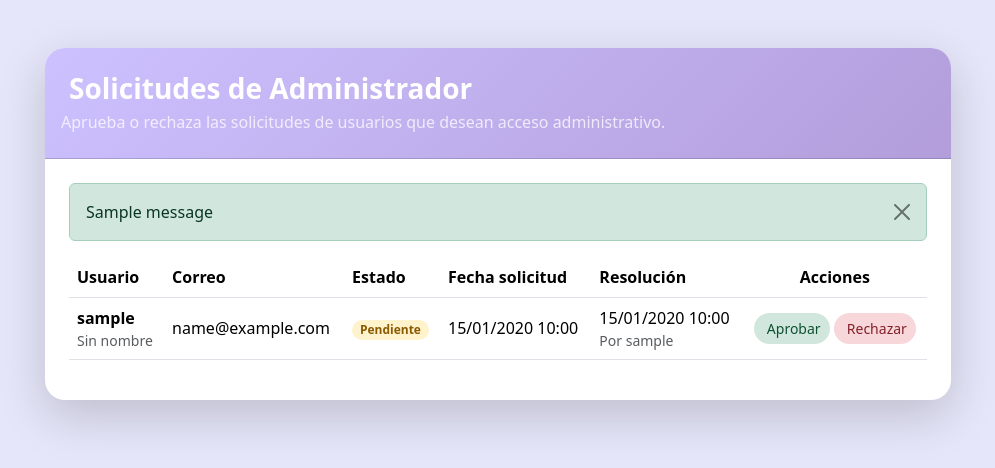
After one commit to Salome0119/Tema_Foro, a Django app: template inventario_django/dcrm/website/templates/solicitudes_admin.html in a window 1280 px wide. The commit adds this page. Shown: the top 468 px of the page, without its empty margins (142-1137 px from the left). Run offline with Django 5.2, Linux system fonts and the light colour scheme; the template is opened without the code that fills it: most values are stand-ins (such as "Sample title", 1, 10 or a date in 2020); one stand-in notice (Sample message) is shown; some libraries are stand-ins or nearby versions.

Commit message:
Implementacion de solicitud para admin

```diff
--- a/inventario_django/dcrm/website/forms.py
+++ b/inventario_django/dcrm/website/forms.py
@@ -2,7 +2,7 @@ from django import forms
 from django.contrib.auth.forms import UserCreationForm
 from django.contrib.auth.models import User
 from django.contrib.auth import authenticate
-from .models import ComentarioForo, DenunciaForo, Perfil, TemaForo
+from .models import ComentarioForo, DenunciaForo, Perfil, SolicitudAdministrador, TemaForo
 
 class LoginForm(forms.Form):
     username = forms.CharField(
@@ -34,6 +34,10 @@ class LoginForm(forms.Form):
                     "Credenciales inválidas. Por favor verifica tu usuario y contraseña."
                 )
             elif not user.is_active:
+                if SolicitudAdministrador.objects.filter(user=user, estado=SolicitudAdministrador.PENDIENTE).exists():
+                    raise forms.ValidationError(
+                        "Tu cuenta está pendiente de aprobación para acceder como administrador."
+                    )
                 raise forms.ValidationError(
                     "Esta cuenta está desactivada."
                 )
--- a/inventario_django/dcrm/website/templates/navbar.html
+++ b/inventario_django/dcrm/website/templates/navbar.html
@@ -30,6 +30,11 @@
         <li class="nav-item">
           <a class="nav-link text-white fw-semibold px-3" href="{% url 'publicaciones_admin' %}">
             <i class="bi bi-people me-1"></i> Publicaciones Admin
+          </a>
+        </li>
+        <li class="nav-item">
+          <a class="nav-link text-white fw-semibold px-3" href="{% url 'solicitudes_admin' %}">
+            <i class="bi bi-shield-lock me-1"></i> Solicitudes Admin
           </a>
         </li>
         {% endif %}
--- /dev/null
+++ b/inventario_django/dcrm/website/templates/solicitudes_admin.html
@@ -0,0 +1,95 @@
+{% extends 'base.html' %}
+
+{% block content %}
+<div class="container py-4" style="background-color:#E6E6FA;">
+    <div class="row justify-content-center">
+        <div class="col-lg-10">
+            <div class="card border-0 shadow-lg" style="border-radius: 20px; overflow: hidden;">
+                <div class="card-header text-white py-4" style="background: linear-gradient(135deg, #CDC1FF 0%, #B39DDB 100%);">
+                    <h3 class="fw-bold mb-1"><i class="bi bi-shield-lock me-2"></i>Solicitudes de Administrador</h3>
+                    <p class="mb-0 opacity-75">Aprueba o rechaza las solicitudes de usuarios que desean acceso administrativo.</p>
+                </div>
+                <div class="card-body p-4">
+                    {% if messages %}
+                        {% for message in messages %}
+                            <div class="alert alert-{% if message.tags == 'error' %}danger{% else %}{{ message.tags }}{% endif %} alert-dismissible fade show" role="alert">
+                                {{ message }}
+                                <button type="button" class="btn-close" data-bs-dismiss="alert" aria-label="Close"></button>
+                            </div>
+                        {% endfor %}
+                    {% endif %}
+
+                    {% if solicitudes %}
+                    <div class="table-responsive">
+                        <table class="table table-hover align-middle">
+                            <thead class="text-white" style="background: linear-gradient(135deg, #B39DDB 0%, #8E7CC3 100%);">
+                                <tr>
+                                    <th>Usuario</th>
+                                    <th>Correo</th>
+                                    <th>Estado</th>
+                                    <th>Fecha solicitud</th>
+                                    <th>Resolución</th>
+                                    <th class="text-center">Acciones</th>
+                                </tr>
+                            </thead>
+                            <tbody>
+                                {% for solicitud in solicitudes %}
+                                <tr>
+                                    <td>
+                                        <strong>{{ solicitud.user.username }}</strong>
+                                        <div class="text-muted small">{{ solicitud.user.get_full_name|default:"Sin nombre" }}</div>
+                                    </td>
+                                    <td>{{ solicitud.user.email|default:"Sin correo" }}</td>
+                                    <td>
+                                        {% if solicitud.estado == 'pendiente' %}
+                                        <span class="badge rounded-pill" style="background: #fff3cd; color: #8a5a00;">Pendiente</span>
+                                        {% elif solicitud.estado == 'aprobada' %}
+                                        <span class="badge rounded-pill" style="background: #d1e7dd; color: #0f5132;">Aprobada</span>
+                                        {% else %}
+                                        <span class="badge rounded-pill" style="background: #f8d7da; color: #842029;">Rechazada</span>
+                                        {% endif %}
+                                    </td>
+                                    <td>{{ solicitud.fecha_solicitud|date:"d/m/Y H:i" }}</td>
+                                    <td>
+                                        {% if solicitud.fecha_resolucion %}
+                                            {{ solicitud.fecha_resolucion|date:"d/m/Y H:i" }}
+                                            <div class="text-muted small">Por {{ solicitud.resuelto_por.username|default:"-" }}</div>
+                                        {% else %}
+                                            -
+                                        {% endif %}
+                                    </td>
+                                    <td class="text-center">
+                                        {% if solicitud.estado == 'pendiente' %}
+                                        <form method="POST" action="{% url 'aprobar_admin' solicitud.pk %}" class="d-inline">
+                                            {% csrf_token %}
+                                            <button type="submit" class="btn btn-sm rounded-pill" style="background: #d1e7dd; color: #0f5132;">
+                                                <i class="bi bi-check-circle me-1"></i>Aprobar
+                                            </button>
+                                        </form>
+                                        <form method="POST" action="{% url 'rechazar_admin' solicitud.pk %}" class="d-inline">
+                                            {% csrf_token %}
+                                            <button type="submit" class="btn btn-sm rounded-pill" style="background: #f8d7da; color: #842029;">
+                                                <i class="bi bi-x-circle me-1"></i>Rechazar
+                                            </button>
+                                        </form>
+                                        {% else %}
+                                        <span class="text-muted small">Sin acciones</span>
+                                        {% endif %}
+                                    </td>
+                                </tr>
+                                {% endfor %}
+                            </tbody>
+                        </table>
+                    </div>
+                    {% else %}
+                    <div class="text-center py-5">
+                        <i class="bi bi-shield-check display-4 text-muted"></i>
+                        <p class="text-muted mt-3">No hay solicitudes de administrador registradas.</p>
+                    </div>
+                    {% endif %}
+                </div>
+            </div>
+        </div>
+    </div>
+</div>
+{% endblock %}
--- a/inventario_django/dcrm/website/urls.py
+++ b/inventario_django/dcrm/website/urls.py
@@ -6,6 +6,9 @@ urlpatterns = [
     path('login/', views.login_user, name='login'),
     path('logout/', views.logout_user, name='logout'),
     path('register/', views.register, name='register'),
+    path('administrador/solicitudes-admin/', views.solicitudes_admin, name='solicitudes_admin'),
+    path('administrador/solicitudes-admin/<int:pk>/aprobar/', views.aprobar_admin, name='aprobar_admin'),
+    path('administrador/solicitudes-admin/<int:pk>/rechazar/', views.rechazar_admin, name='rechazar_admin'),
     path('customer-record/<int:pk>/', views.customer_record, name='customer_record'),
     path('customer-update/<int:pk>/', views.customer_update, name='customer_update'),
     path('foro/', views.foro, name='foro'),
```
Also changed, not shown: inventario_django/dcrm/dcrm/settings.py (+11 -0 lines), inventario_django/dcrm/website/admin.py (+7 -1 lines), inventario_django/dcrm/website/models.py (+50 -0 lines), inventario_django/dcrm/website/views.py (+146 -3 lines), inventario_django/dcrm/website/migrations/0008_solicitudadministrador_and_more.py (added).
